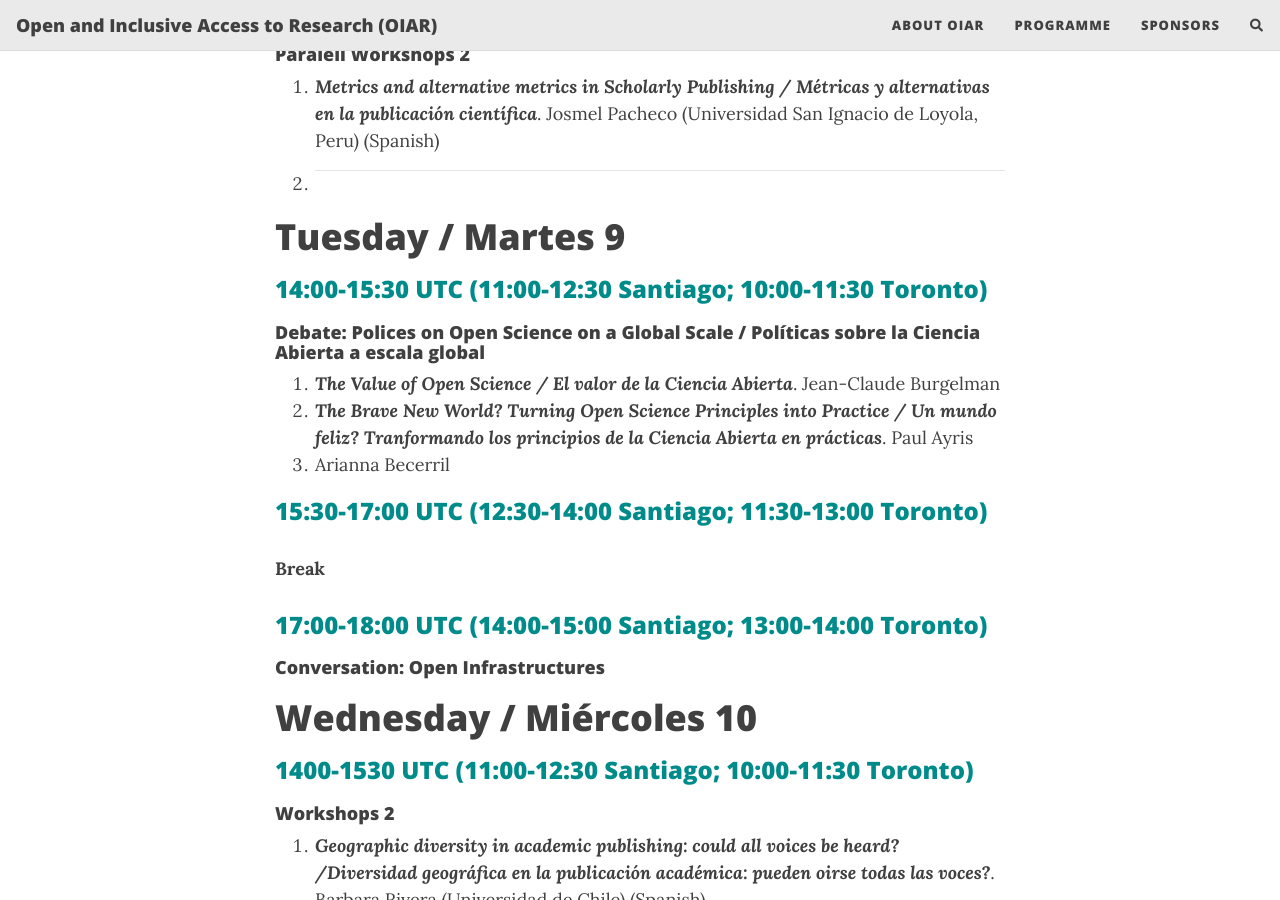
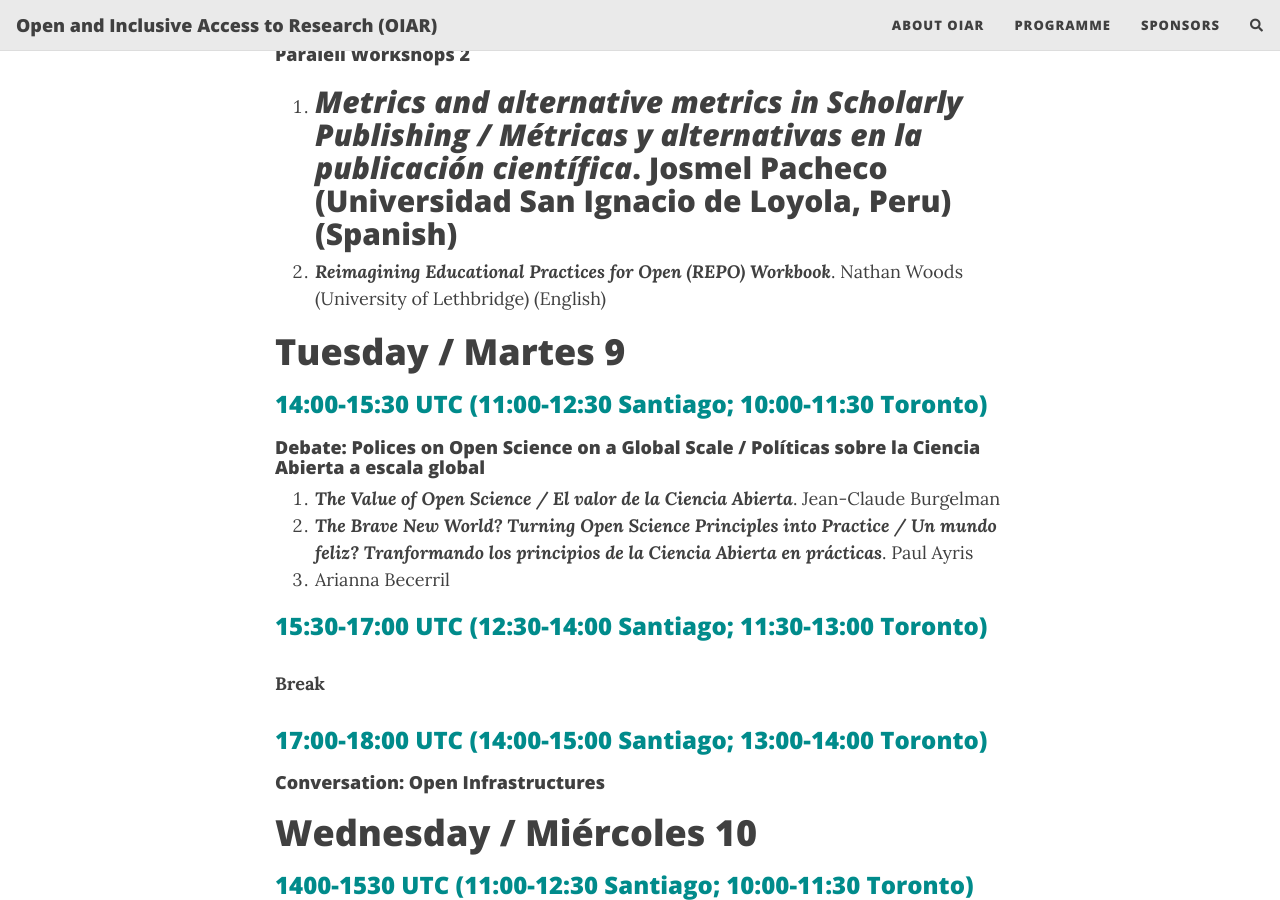
Before and after one commit to caedmon5/OIAR, a Jekyll site: the page built from programme.md, in a window 1280 px wide and 900 px high, scrolled down 916 px. Built offline with Jekyll 4.4.1, drawn with Linux system fonts in a browser that asks for light colours; nearby versions of some CDN libraries; comment, search, counter and statistics services are not loaded.

Commit message:
Prueba formato 2

```diff
--- a/programme.md
+++ b/programme.md
@@ -11,14 +11,15 @@ subtitle: Open and Inclusive Access to Research, November 8-11, 2021
 ---------------------------------------------------------------------------------------------------------------
 2. ***Translation Systems for Global Knowledge Justice / Sistemas de traducción para un conocimiento justo y  global***. Simon Worthington (FORCE11) (English).
 
-
 ### <span style="color: DarkCyan;">15:30-17:00 UTC (12:30-14:00 Santiago; 11:30-13:00 Toronto)</span>
 **Break**
 
 ### <span style="color: DarkCyan;">17:00-18:00 UTC (14:00-15:00 Santiago; 13:00-14:00 Toronto)</span>
 #### Paralell Workshops 2
 1. ***Metrics and alternative metrics in Scholarly Publishing / Métricas y alternativas en la publicación científica***. Josmel Pacheco (Universidad San Ignacio de Loyola, Peru) (Spanish)
-2. ***
+---------------------------------------------------------------------------------------------------------------
+2. ***Reimagining Educational Practices for Open (REPO) Workbook***. Nathan Woods (University of Lethbridge) (English)
+
 
 
 # Tuesday / Martes 9
```
